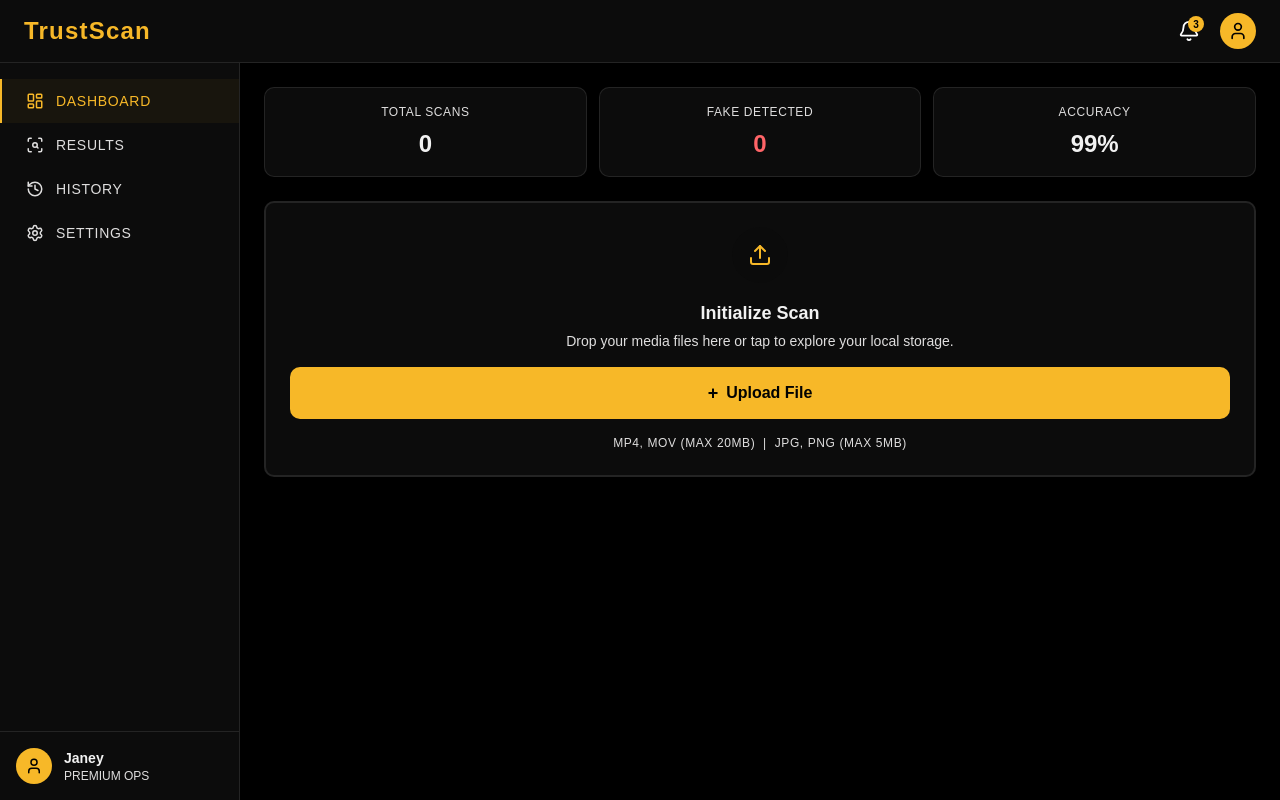
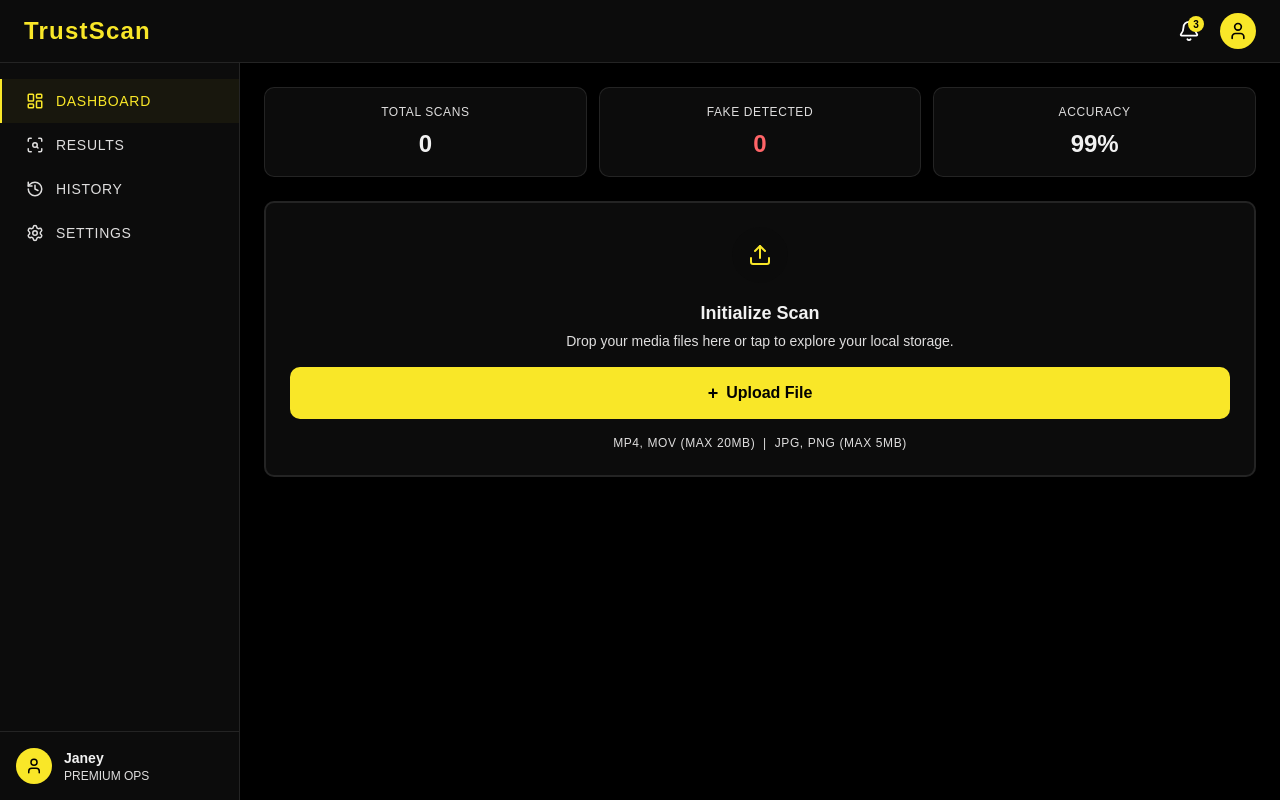
Before and after one commit to Sidney-130/verify-wave-test, a React (Vite) app: page / in a window 1280 px wide. Built offline with nearby package versions, Linux system fonts and the light colour scheme.

Commit message:
add styles

```diff
--- a/src/index.css
+++ b/src/index.css
@@ -16,7 +16,7 @@
   --card-foreground: oklch(0.96 0 0);
   --popover: oklch(0.1 0 0);
   --popover-foreground: oklch(0.96 0 0);
-  --primary: oklch(0.82 0.16 82);
+  --primary: oklch(91.428% 0.18515 103.479);
   --primary-foreground: oklch(0.08 0 0);
   --secondary: oklch(0.38 0.04 300);
   --secondary-foreground: oklch(0.96 0 0);
@@ -137,8 +137,12 @@
 }
 
 @keyframes scan-line {
-  0% { top: 0%; }
-  100% { top: 100%; }
+  0% {
+    top: 0%;
+  }
+  100% {
+    top: 100%;
+  }
 }
 
 .animate-scan-line {
@@ -146,8 +150,14 @@
 }
 
 @keyframes fade-up {
-  from { opacity: 0; transform: translateY(16px); }
-  to { opacity: 1; transform: translateY(0); }
+  from {
+    opacity: 0;
+    transform: translateY(16px);
+  }
+  to {
+    opacity: 1;
+    transform: translateY(0);
+  }
 }
 
 .animate-fade-up {
```
